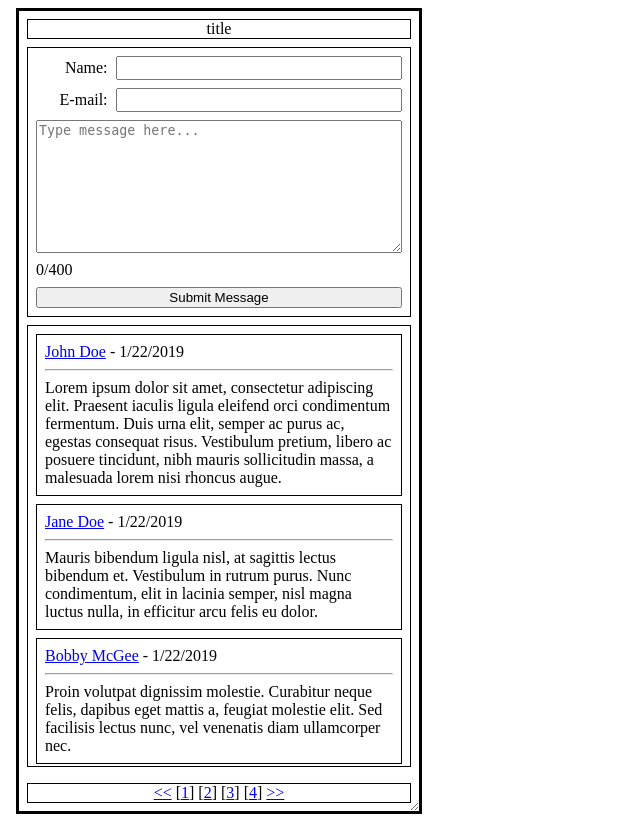
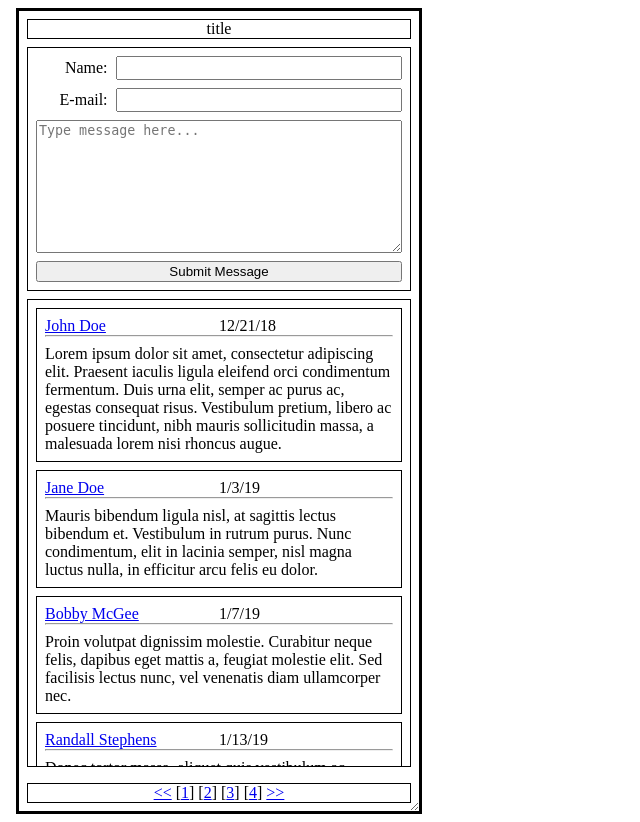
Before and after one commit to juelm/AD320_BackRowGroupProject1, a PHP site: page / in a window 1280 px wide. Shown: the whole page, without its empty margins (0-640 px from the left). Run offline with PHP 8.4, Linux system fonts and the light colour scheme; data that the repository does not hold is empty.

Commit message:
Incorporated DD edits

```diff
--- a/PopulateDivs.php
+++ b/PopulateDivs.php
@@ -5,7 +5,8 @@
         echo "
 <div class='message-container'>
     <div id='title-container'>
-        <a href='mailto:{$dataArray['email']}'>{$dataArray['name']}</a>  - 1/22/2019
+        <div id='name-linked'><a href='mailto:{$dataArray['email']}'>{$dataArray['name']}</a></div>
+        <div id='date'>{$dataArray["date"]}</div>
     </div>
     <hr>
     <div id='message-content'>
--- a/index.php
+++ b/index.php
@@ -1,3 +1,4 @@
+
 
 <?php
      require "data.php";
@@ -5,22 +6,9 @@
 
      ?>
 
-
 <html>
     <head>
         <title>mockup</title>
-        <script>
-            var maxChar;
-            function zeroCount(){
-                maxChar = document.getElementById("message-style").maxLength;
-                document.getElementById('counter_div').innerHTML =
-                    '0/'+maxChar;
-            }
-            function counter(msg){
-                document.getElementById('counter_div').innerHTML =
-                    msg.value.length+'/'+maxChar;
-            }
-        </script>
         <style>
             #outer-frame {
                 display: flex;
@@ -41,20 +29,18 @@
                 font-size: 1em;
                 margin: 0.5em;
             }
-            #message-input-container,
-            #counter_div {
+            #message-input-container {
                 margin:0.5em;
             }
             #message-style {
                 width: 100%;
                 min-height: 10em;
-
             }
             #submit-container {
                 margin:0.5em;
 
             }
-            .marker {
+            label {
                 display: inline-block;
                 float: left;
                 clear: left;
@@ -75,12 +61,31 @@
             #bot-box {
                 flex: 1;
                 overflow-y: scroll;
-
             }
             #title-box {
                 text-align: center;
                 margin-bottom: 0;
             }
+            #title-container{
+            	width: 100%;
+            	margin: 0;
+            }
+
+            #name-linked{
+            	width:50%;
+                display: inline-block;
+                text-align: left;
+                float: left;
+            }
+
+            #date{
+            	width:50%;
+                display: inline-block;
+                text-align: left;
+                float: right;
+            }
+
+
             .message-container {
             border: 1px solid;
             padding: 0.5em;
@@ -89,48 +94,34 @@
             #message-style {
                 resize: vertical;
                 max-height: 200px;
-
             }
             #footer {
                 text-align: center;
-
             }
         </style>
     </head>
-
-    <body onload="zeroCount()">
+    <body>
         <div id="outer-frame" class="box">
             <div id="title-box" class="box">
                 title
             </div>
             <div id="top-box" class="box">
-                <div id="input-container"><label class="marker">Name: </label><input type="text" name="name" class="input-style" required></div>
-			    <div id="input-container"><label class="marker">E-mail: </label><input type="text" name="email" class="input-style" required></div>
-				<div id="message-input-container"><textarea name="message" id="message-style" placeholder="Type message here..." maxLength="400" onkeyup="counter(this);"></textarea></div>
-                <div id="counter_div"></div>
+                <div id="input-container"><label>Name: </label><input type="text" name="name" class="input-style" required></div>
+			    <div id="input-container"><label>E-mail: </label><input type="text" name="email" class="input-style" required></div>
+				<div id="message-input-container"><textarea name="message" id="message-style" placeholder="Type message here..."></textarea></div>
 				<div id="submit-container"><input type="submit" value="Submit Message" id="submit"></div>
             </div>
             <div id="bot-box" class="box">
+
                 <?php
                      parseData($dataArray);
 
                 ?>
 
             </div>
-
-
-
             <div id="footer" class="box">
                 <a href="linkhere"><<</a> [<a href="linkhere">1</a>] [<a href="linkhere">2</a>] [<a href="linkhere">3</a>] [<a href="linkhere">4</a>] <a href="linkhere">>></a>
             </div>
-
-
         </div>
-
-
-
     </body>
-
-
-
 <html>
```
